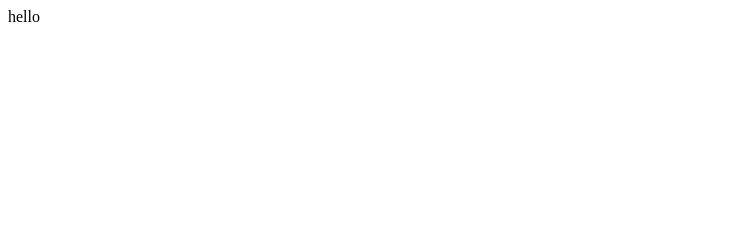
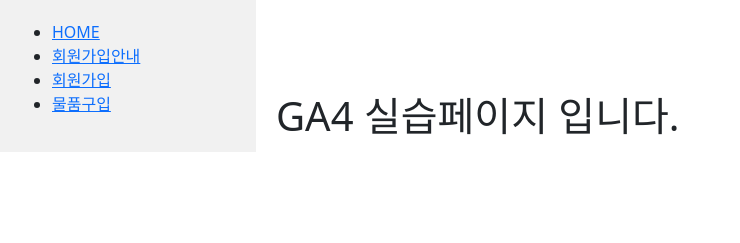
Before and after one commit to jeshyeonho-alt/hyeonho.github.io, a plain HTML site: page index.html in a window 1280 px wide. Shown: the whole page, without its empty margins (0-740 px from the left). Drawn offline with nearby package versions, Linux system fonts and the light colour scheme.

Commit message:
Update index.html

```diff
--- a/index.html
+++ b/index.html
@@ -1,7 +1,58 @@
+<!DOCTYPE html>
 <html>
-  <head> </head>
-  <bady>
-    hello
+<head>
+   <!-- Google tag (gtag.js) -->
+<script async src="https://www.googletagmanager.com/gtag/js?id=G-2C7DD1V0K7"></script>
+<script>
+  window.dataLayer = window.dataLayer || [];
+  function gtag(){dataLayer.push(arguments);}
+  gtag('js', new Date());
 
-  </bady>
+  gtag('config', 'G-2C7DD1V0K7');
+</script>
+
+    <title>GA4 Example for Github</title>
+    <link rel="stylesheet" href="https://cdn.jsdelivr.net/npm/bootstrap@5.2.3/dist/css/bootstrap.min.css">
+
+    <style>
+        /* 왼쪽 메뉴 스타일 */
+        nav {
+            width: 20%;
+            float: left;
+            background-color: #f1f1f1;
+            padding: 20px;
+        }
+
+        /* 오른쪽 내용 영역 스타일 */
+        article {
+            width: 80%;
+            float: right;
+            padding: 20px;
+        }
+
+        /* 스마트폰 화면 (예시: 너비 768px 이하) */
+        @media (max-width: 768px) {
+            nav, article {
+                width: 100%;
+                float: none;
+            }
+        }
+
+    </style>
+</head>
+<body>
+  <nav>
+    <ul>
+      <li><a href="./index.html">HOME</a></li>
+      <li><a href="./ga4_d1.html">회원가입안내</a></li>
+      <li><a href="./ga4_d2.html">회원가입</a></li>
+      <li><a href="./ga4_d3.html">물품구입</a></li>
+    </ul>
+  </nav>
+  <article>
+    <br><br><br>
+    <H1>GA4 실습페이지 입니다.</H1>
+    <br><br><br>
+  </article>
+</body>
 </html>
```
